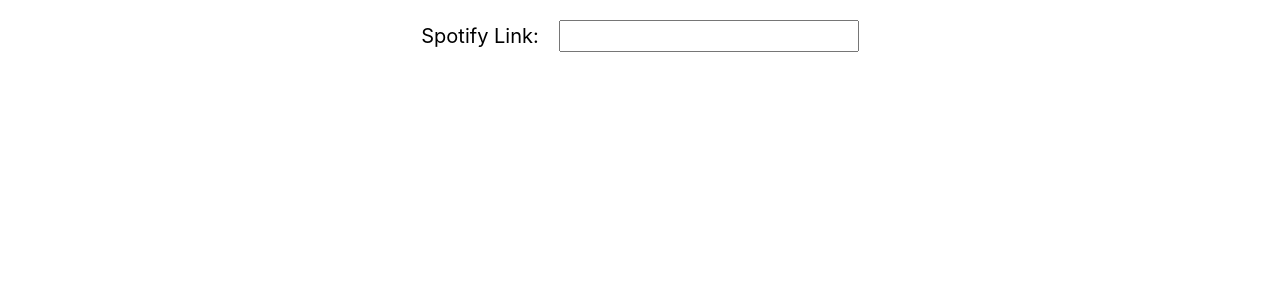
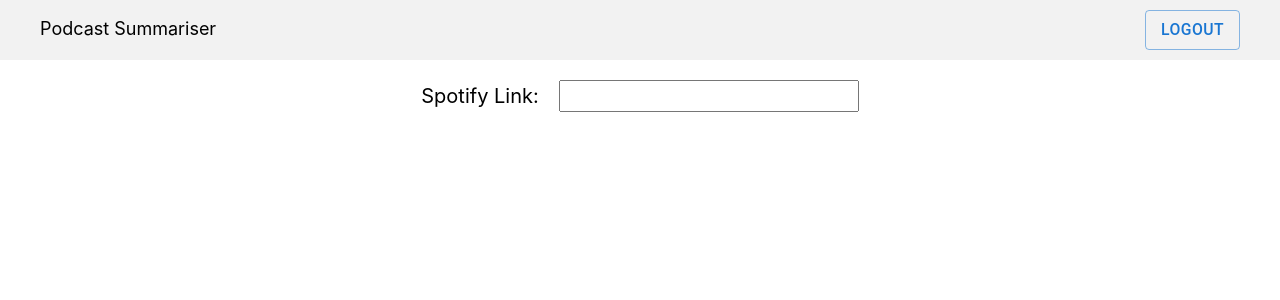
Before and after one commit to pranayperiwal/podcast-summarizer, a Next.js app: page /home in a window 1280 px wide. Shown: the top 300 px of the page. Built offline with nearby package versions, Linux system fonts and the light colour scheme; no server answers; sample sign-in values are in the browser's storage.

Commit message:
simple auth added, local storage of session

```diff
--- a/package.json
+++ b/package.json
@@ -14,9 +14,11 @@
     "@fontsource/roboto": "^5.0.3",
     "@mui/icons-material": "^5.11.16",
     "@mui/material": "^5.13.5",
+    "@next-auth/prisma-adapter": "^1.0.7",
     "@prisma/client": "^4.16.0",
     "eslint": "8.42.0",
     "eslint-config-next": "13.4.6",
+    "faunadb": "^4.8.0",
     "moment": "^2.29.4",
     "next": "13.4.6",
     "next-auth": "^4.22.1",
--- a/src/components/Header.js
+++ b/src/components/Header.js
@@ -2,12 +2,26 @@
 import styles from "@/styles/components/Header.module.css";
 import Button from "@mui/material/Button";
 import LoginModal from "./LoginModal";
+import { signOut, signIn } from "next-auth/react";
 
-function Header() {
+function Header({ loggedIn }) {
   const [open, setOpen] = useState(false);
   const handleOpen = () => setOpen(true);
   const handleClose = () => setOpen(false);
 
+  // const handleLogin = () => {
+  //   signIn("google", {
+  //     callbackUrl: "http://localhost:3000/home",
+  //   });
+  // };
+
+  const handleLogout = () => {
+    signOut({
+      callbackUrl: "http://localhost:3000/",
+    });
+  };
+
+  if (!loggedIn) {
     return (
       <header className={styles.headerContainer}>
         <div className={styles.logoContainer}>
@@ -21,6 +35,20 @@
         </div>
       </header>
     );
+  } else {
+    return (
+      <header className={styles.headerContainer}>
+        <div className={styles.logoContainer}>
+          <div>Podcast Summariser</div>
+        </div>
+        <div className={styles.authSectionContainer}>
+          <Button variant="outlined" onClick={handleLogout}>
+            Logout
+          </Button>
+        </div>
+      </header>
+    );
+  }
 }
 
 export default Header;
--- a/src/components/LoginModal.js
+++ b/src/components/LoginModal.js
@@ -1,18 +1,35 @@
-import React from "react";
+import React, { useEffect, useState } from "react";
+import Link from "next/link";
+import { useRouter } from "next/router";
 import Modal from "@mui/material/Modal";
 import Button from "@mui/material/Button";
+import { useSession, signIn } from "next-auth/react";
+const LoginModal = ({ open, onClose }) => {
+  const [isRedirecting, setIsRedirecting] = useState(false);
+  const { data: session } = useSession();
+  const router = useRouter();
 
-const LoginModal = ({ open, onClose }) => {
-  //   const classes = useStyles();
+  useEffect(() => {
+    if (session && !isRedirecting && router.isReady) {
+      // display some message to the user that he is being redirected
+      setIsRedirecting(true);
+      setTimeout(() => {
+        // redirect to the return url or home page
+        router.push(router.query.returnUrl || "/");
+      }, 2000);
+    }
+  }, [session, isRedirecting, router]);
 
   const handleGoogleLogin = () => {
     // Handle Google login logic here
     // You can use Firebase or Google Sign-In API for authentication
+    signIn("google", {
+      callbackUrl: "http://localhost:3000/home",
+    });
   };
 
   return (
     <Modal
-      //   className={}
       style={{
         display: "flex",
         alignItems: "center",
--- /dev/null
+++ b/src/components/layout/protectedLayout.jsx
@@ -0,0 +1,35 @@
+import { useSession } from "next-auth/react";
+import { useRouter } from "next/router";
+import { useEffect } from "react";
+
+export const ProtectedLayout = ({ children }) => {
+  const router = useRouter();
+  const { status: sessionStatus } = useSession();
+  const authorized = sessionStatus === "authenticated";
+  const unAuthorized = sessionStatus === "unauthenticated";
+  const loading = sessionStatus === "loading";
+
+  useEffect(() => {
+    // check if the session is loading or the router is not ready
+    if (loading || !router.isReady) return;
+
+    // if the user is not authorized, redirect to the login page
+    // with a return url to the current page
+    if (unAuthorized) {
+      console.log("not authorized");
+      router.push({
+        pathname: "/",
+        query: { returnUrl: router.asPath },
+      });
+    }
+  }, [loading, unAuthorized, sessionStatus, router]);
+
+  // if the user refreshed the page or somehow navigated to the protected page
+  if (loading) {
+    return <div>Loading app...</div>;
+  }
+
+  // if the user is authorized, render the page
+  // otherwise, render nothing while the router redirects him to the login page
+  return authorized ? <div>{children}</div> : <></>;
+};
--- a/src/pages/_app.js
+++ b/src/pages/_app.js
@@ -1,14 +1,19 @@
 import "../styles/global.css";
-import { SessionProvider as AuthProvider } from "next-auth/react";
+import { SessionProvider } from "next-auth/react";
+import { ProtectedLayout } from "@/components/layout/protectedLayout";
 
 function App({ Component, pageProps: { session, ...pageProps } }) {
   return (
     <>
-      <AuthProvider session={session}>
-        <Component {...pageProps} />
-      </AuthProvider>
-
-      {/* <Toaster /> */}
+      <SessionProvider session={session}>
+        {Component.requireAuth ? (
+          <ProtectedLayout>
+            <Component {...pageProps} />
+          </ProtectedLayout>
+        ) : (
+          <Component {...pageProps} />
+        )}
+      </SessionProvider>
     </>
   );
 }
--- a/src/pages/home.js
+++ b/src/pages/home.js
@@ -3,7 +3,12 @@
 import { ColorRing } from "react-loader-spinner";
 import styles from "@/styles/Home.module.css";
 
-function home() {
+import { getSession, useSession } from "next-auth/react";
+import Header from "@/components/Header";
+
+function HomePage() {
+  const { data: session } = useSession({ required: true });
+
   const [episodeData, setEpisodeData] = useState({});
   const [loading, setLoading] = useState(false);
   const [validLink, setValidLink] = useState(null);
@@ -357,6 +362,7 @@
 
   return (
     <div className={styles.container}>
+      <Header loggedIn={true} />
       <form className={styles.linkContainer}>
         <label htmlFor="link">Spotify Link:</label>
         <input
@@ -395,4 +401,21 @@
   );
 }
 
-export default home;
+HomePage.requireAuth = true;
+
+export default HomePage;
+
+// export const getServerSideProps = async (context) => {
+//   const session = await getSession(context);
+//   if (!session) {
+//     return {
+//       redirct: {
+//         destination: "/",
+//       },
+//     };
+//   }
+
+//   return {
+//     props: { session },
+//   };
+// };
```
Also changed, not shown: src/pages/index.js (+15 -2 lines), 1 other file (tests, documents, lock files or other folders). Lines whose indentation alone changed are shown as unchanged.
